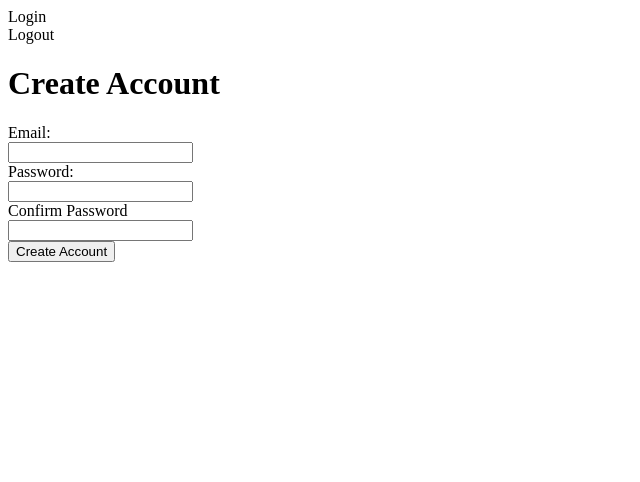
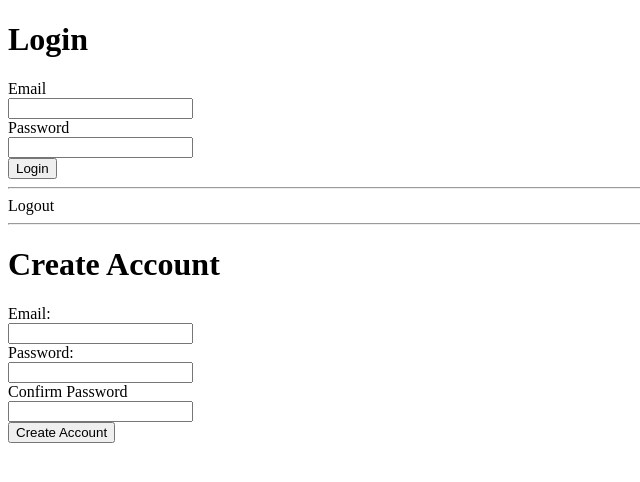
Before and after one commit to RyanCahela/Luggage_Finder, a React (Create React App) app in the folder sandbox/auth-component/: page / in a window 1280 px wide. Shown: the top 482 px of the page, without its empty margins (0-640 px from the left). Built offline with nearby package versions, Linux system fonts and the light colour scheme.

Commit message:
Login component markup complete

```diff
--- a/sandbox/auth-component/src/components/Auth.js
+++ b/sandbox/auth-component/src/components/Auth.js
@@ -6,7 +6,9 @@ const Auth = () => {
   return (
     <div>
       <Login />
+      <hr />
       <Logout />
+      <hr />
       <CreateAccount />
     </div>
   );
--- a/sandbox/auth-component/src/components/Login.js
+++ b/sandbox/auth-component/src/components/Login.js
@@ -1,5 +1,41 @@
+import { useState } from "react";
+import styled from "styled-components";
+
+const Form = styled.form`
+  display: flex;
+  flex-direction: column;
+  align-items: flex-start;
+`;
+
 const Login = () => {
-  return <div>Login</div>;
+  const [email, setEmail] = useState("");
+  const [password, setPassword] = useState("");
+
+  const handleSubmit = (e) => {
+    e.preventDefault();
+    console.log("handleSubmit fired on Login!");
+  };
+
+  return (
+    <>
+      <h1>Login</h1>
+      <Form onSubmit={handleSubmit}>
+        <label for="email">Email</label>
+        <input
+          type="email"
+          value={email}
+          onChange={(e) => setEmail(e.target.value)}
+        />
+        <label for="password">Password</label>
+        <input
+          type="password"
+          value={password}
+          onChange={(e) => setPassword(e.target.value)}
+        />
+        <button type="submit">Login</button>
+      </Form>
+    </>
+  );
 };
 
 export default Login;
```
Also changed, not shown: 1 other file (tests, documents, lock files or other folders).
